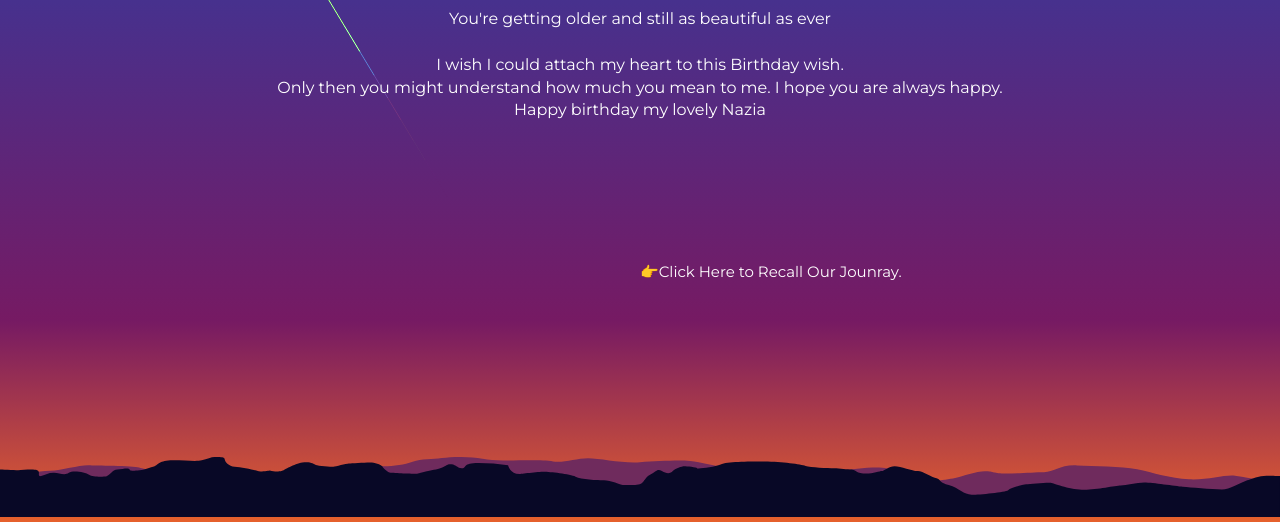
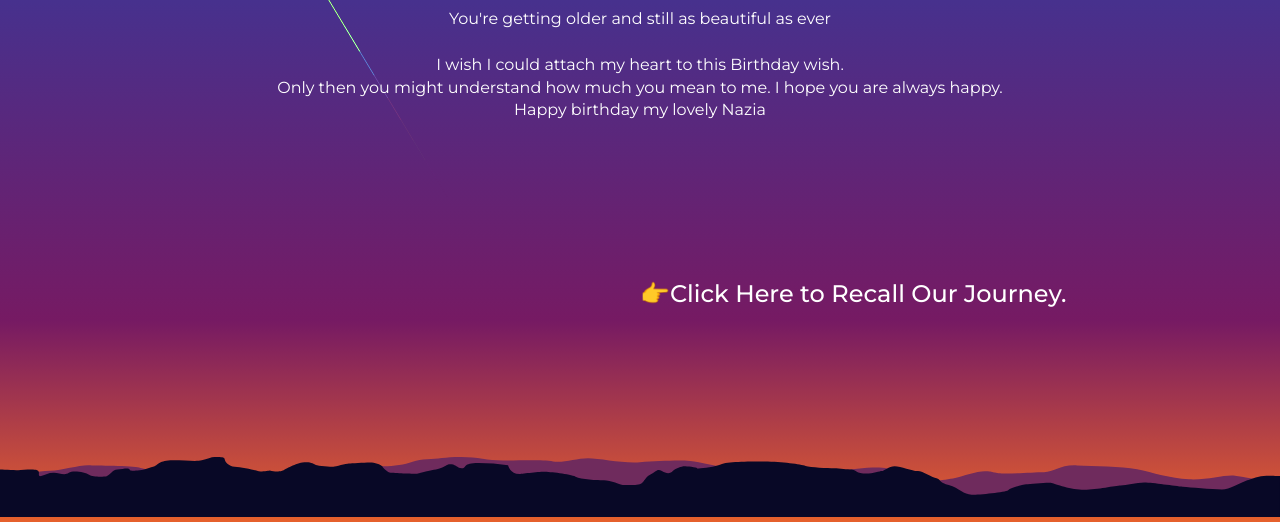
Before and after one commit to sravan105/N, a plain HTML site: page index.html in a window 1280 px wide. Shown: the part 283-805 px from the top of the page. Drawn offline with Linux system fonts and the light colour scheme.

Commit message:
Update index.html

```diff
--- a/index.html
+++ b/index.html
@@ -42,7 +42,7 @@
           <br />
         </p>
         <div class="img">
-          <a href="gallery.html">👉Click Here to Recall Our Jounray.</a>
+          <a href="gallery.html"><h3>👉Click Here to Recall Our Journey. </h3></a>
         </div>
       </div>
     </section>
```
